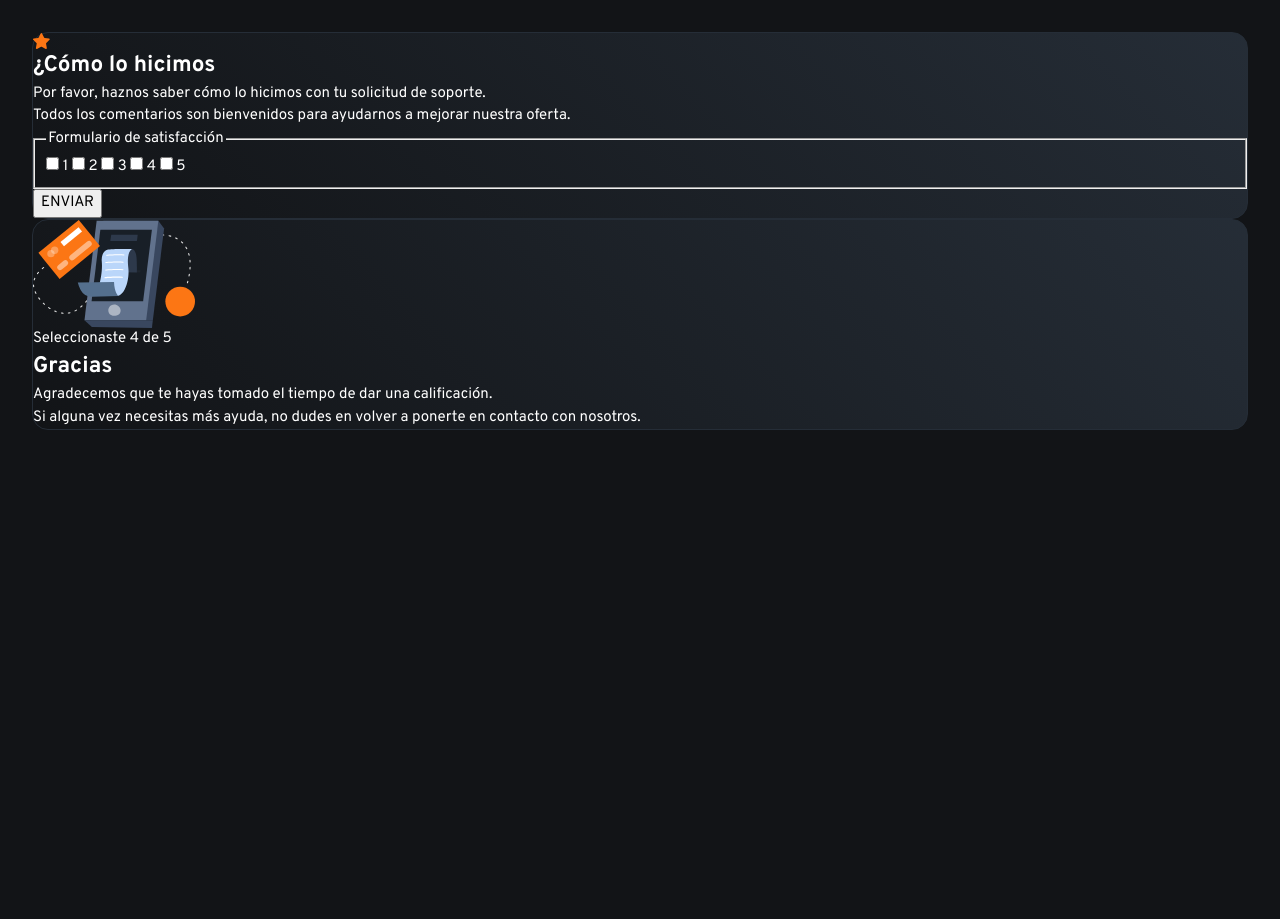
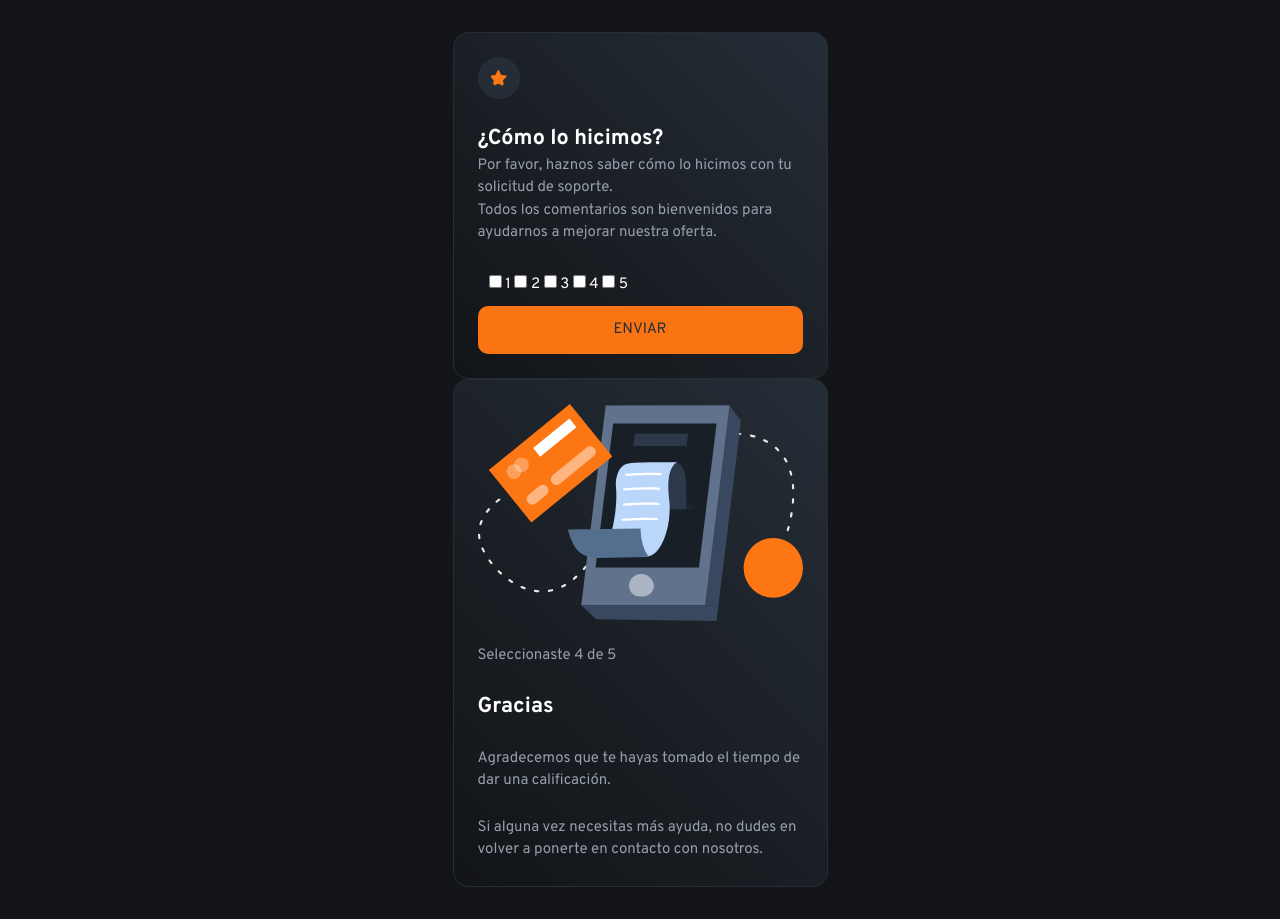
Before and after one commit to Yevestevez/examen1-curso-datw-2026, a website: page index.html in a window 1280 px wide. Before the commit the page ends 800 px from the top, so only its background shows below. Drawn offline with Linux system fonts and the light colour scheme.

Commit message:
Update styles

```diff
--- a/index.html
+++ b/index.html
@@ -27,16 +27,21 @@
             <img
                 src="./img/icon-star.svg"
                 alt="Icono de una estrella naranja"
+                class="star-icon"
             />
-            <h2>¿Cómo lo hicimos</h2>
-            <p>
-                Por favor, haznos saber cómo lo hicimos con tu solicitud de
-                soporte.
-            </p>
-            <p>
-                Todos los comentarios son bienvenidos para ayudarnos a mejorar
-                nuestra oferta.
-            </p>
+            <div class="header-text">
+                <h2>¿Cómo lo hicimos?</h2>
+                <div>
+                    <p>
+                        Por favor, haznos saber cómo lo hicimos con tu solicitud
+                        de soporte.
+                    </p>
+                    <p>
+                        Todos los comentarios son bienvenidos para ayudarnos a
+                        mejorar nuestra oferta.
+                    </p>
+                </div>
+            </div>
             <form>
                 <fieldset>
                     <legend>Formulario de satisfacción</legend>
@@ -45,6 +50,7 @@
                         id="r1"
                         value="1"
                         class="rating-input"
+                        name="rating"
                     />
                     <label for="r1" class="rating-button">1</label>
                     <input
@@ -52,6 +58,7 @@
                         id="r2"
                         value="2"
                         class="rating-input"
+                        name="rating"
                     />
                     <label for="r2" class="rating-button">2</label>
                     <input
@@ -59,6 +66,7 @@
                         id="r3"
                         value="3"
                         class="rating-input"
+                        name="rating"
                     />
                     <label for="r3" class="rating-button">3</label>
                     <input
@@ -66,6 +74,7 @@
                         id="r4"
                         value="4"
                         class="rating-input"
+                        name="rating"
                     />
                     <label for="r4" class="rating-button">4</label>
                     <input
@@ -73,6 +82,7 @@
                         id="r5"
                         value="5"
                         class="rating-input"
+                        name="rating"
                     />
                     <label for="r5" class="rating-button">5</label>
                 </fieldset>
--- a/style.css
+++ b/style.css
@@ -79,10 +79,54 @@ body {
     background-color: var(--very-dark-blue);
     color: var(--white);
     padding: 2rem;
+    display: flex;
+    flex-direction: column;
+    justify-content: center;
+    align-items: center;
+    min-height: 100vh;
 }
 
 article {
     background: linear-gradient(45deg, var(--very-dark-blue), var(--dark-blue));
     border: solid 0.2px var(--dark-blue);
-    border-radius: 1rem;
+    border-radius: 15px;
+    max-width: 375px;
+    padding: 1.5rem;
+    display: flex;
+    flex-direction: column;
+    gap: 1.5rem;
 }
+
+.star-icon {
+    background-color: var(--dark-blue);
+    padding: 0.8rem;
+    border-radius: 50%;
+    width: fit-content;
+}
+
+h2 {
+    font-weight: 700;
+    font-size: var(--size-xl);
+}
+
+p {
+    font-weight: 400;
+    color: var(--light-grey);
+}
+
+legend {
+    display: none;
+}
+
+fieldset {
+    border: 0;
+}
+
+button {
+    background-color: var(--orange);
+    border: 0;
+    border-radius: 10px;
+    color: var(--dark-blue);
+    padding: 0.8rem;
+    width: 100%;
+}
```
